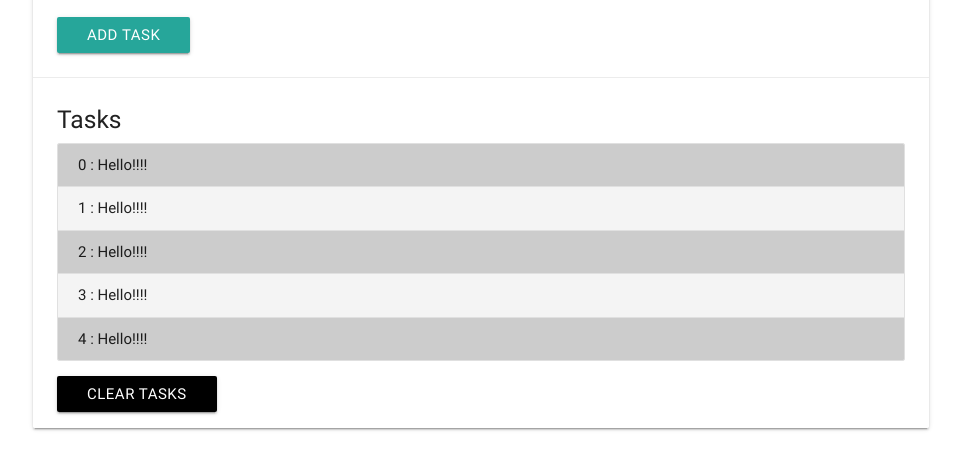
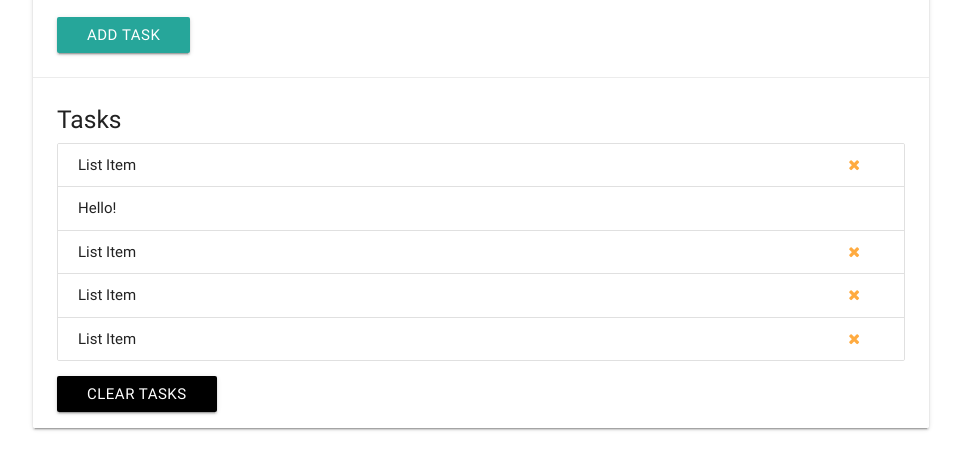
Before and after one commit to yeonjeseo/udemy_vanilajs, a plain HTML site: page index.html in a window 1280 px wide. Shown: the part 156-626 px from the top of the page, without its empty margins (159-1120 px from the left). Drawn offline with nearby package versions, Linux system fonts and the light colour scheme.

Commit message:
Traversing The DOM

```diff
--- a/app.js
+++ b/app.js
@@ -1,46 +1,59 @@
-// document.getElementsByClassName
-// const items = document.getElementsByClassName('collection-item');
-// console.log(items);
-// console.log(items[0]);
-// items[0].style.color = 'red';
-// items[3].textContent = 'Hello';
+let val;
 
-// const listItems = document.querySelector('ul').getElementsByClassName('collection-item');
-// console.log(listItems);
+const list = document.querySelector("ul.collection");
+const listItem = document.querySelector("li.collection-item:first-child");
 
-// document.getElementsByTagName
-// let lis = document.getElementsByTagName('li');
-// console.log(lis);
-// console.log(lis[0]);
-// lis[0].style.color = 'red';
-// lis[3].textContent = 'Hello';
+val = listItem;
+val = list;
 
-// // Convert HTML Collection into array
-// lis = Array.from(lis);
-// lis.reverse();
-// lis.forEach(function(li, index){
-//     console.log(li.className);
-//     li.textContent = `${index} : Hello!`;
-// })
-// console.log(lis);
+// Get child nodes
+val = list.childNodes;
+// val = list.childNodes[0];
+// val = list.childNodes[0].nodeName;
+// val = list.childNodes[1].nodeType;
+val = list.childNodes[3].nodeType;
 
-// document.querySelectorAll
-const items = document.querySelectorAll("ul.collection li.collection-item");
-console.log(items);
+// Type of node
+// 1 - Element
+// 2 - Attribute (deprecated)
+// 3 - Text Code    -- >> recognize carriage return / line feed as a Text Code
+// 8 - Comment
+// 9 - Document itself
+// 10 - Doctype
 
-items.forEach(function (items, index) {
-    items.textContent = `${index} : Hello!!!!`;
-});
+// Get children element nodes
+val = list.children;
+val = list.children[1];
+list.children[1].textContent = "Hello!";
 
-const liOdd = document.querySelectorAll("li:nth-child(odd)");
-const liEven = document.querySelectorAll("li:nth-child(even)");
+// Children of children
+val = list.children[3].childNodes;
+val = list.children[3].children[0];
+val = list.children[3].children[0].id = "test-link";
 
-liOdd.forEach(function (li, index) {
-    li.style.background = " #ccc";
-});
+// First child
+val = list.firstChild;
+val = list.firstElementChild;
 
-for (let i = 0; i < liEven.length; i++) {
-    liEven[i].style.background = "#f4f4f4";
-}
+// Last child
+val = list.lastChild;
+val = list.lastElementChild;
 
-console.log(items);
+// Count child elements
+val = list.childElementCount;
+
+// Get parent node
+val = listItem.parentNode;
+val = listItem.parentElement;
+val = listItem.parentElement.parentElement;
+val = listItem.parentElement.parentElement.parentElement;
+
+// Get next sibling
+val = listItem.nextSibling;
+val = listItem.nextElementSibling.nextElementSibling.previousElementSibling;
+
+// Get previous sibling
+// val = listItem.previousSibling;
+// val = listItem.previousElementSibling;
+
+console.log(val);
```
Also changed, not shown: index.html (+1 -0 lines).
